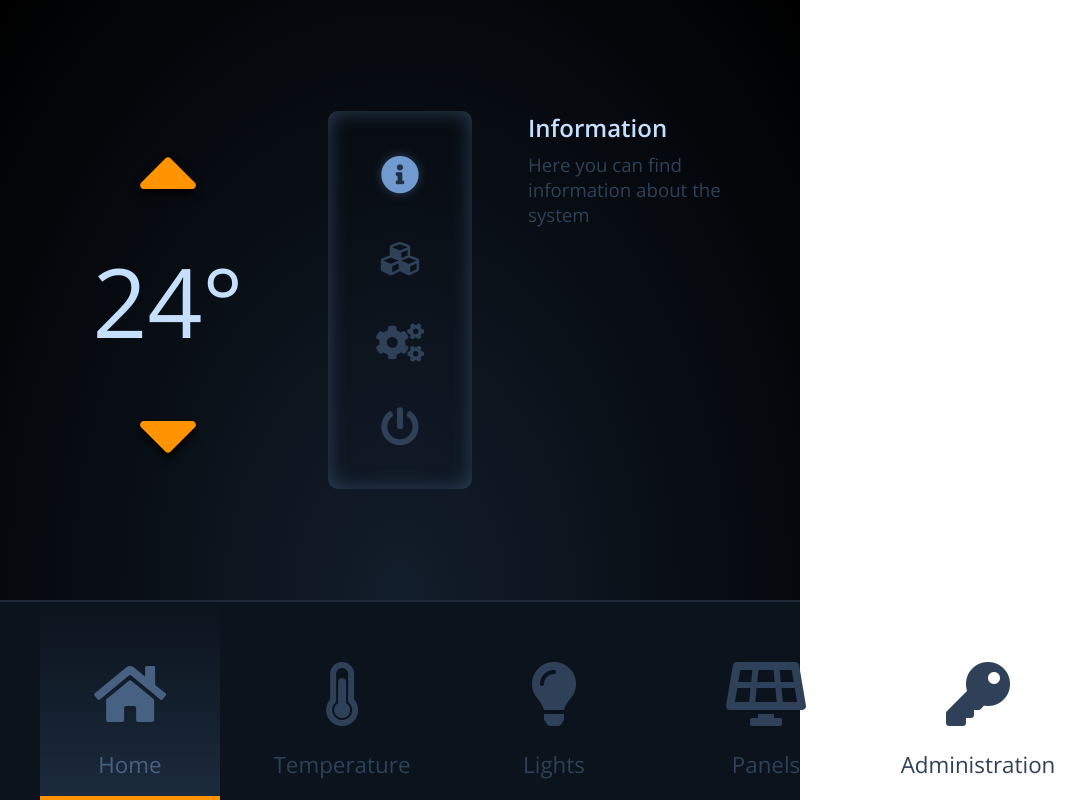
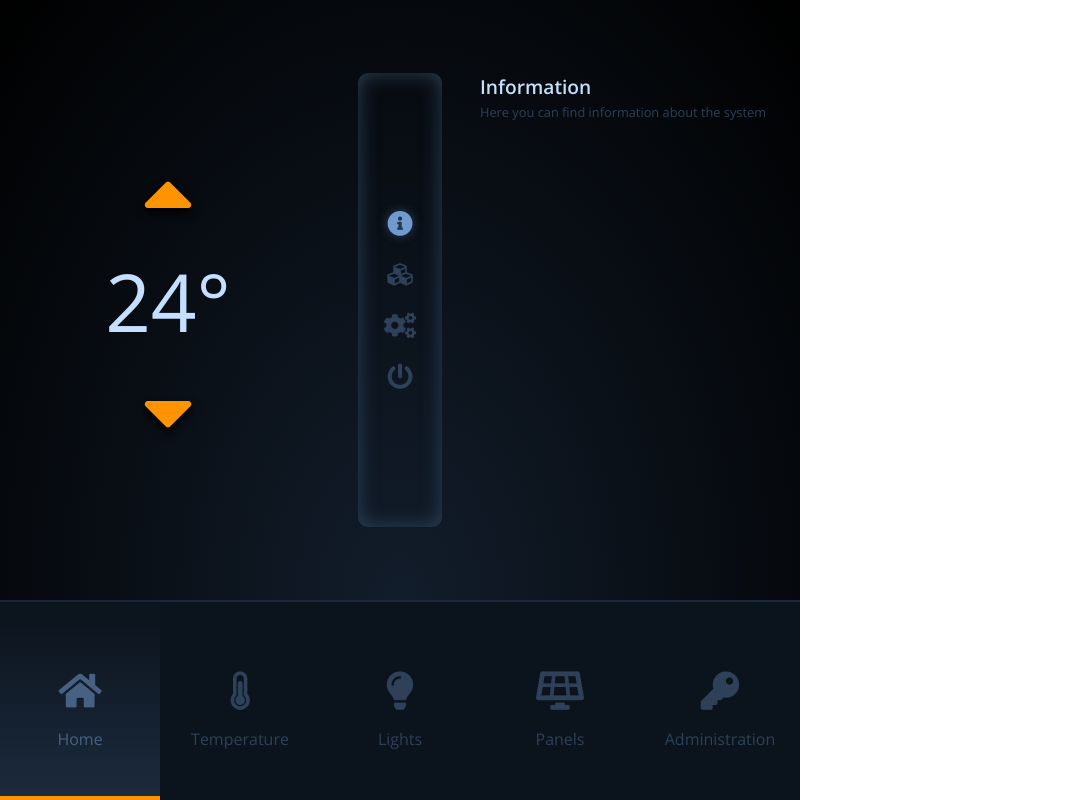
Before and after one commit to emanuelescarabattoli/electrify, an Electron app: page src/index.html in a window 800 px wide. Shown: the whole page, 1068 px wide, since content can reach past the window. Drawn offline with nearby package versions, Linux system fonts and the light colour scheme.

Commit message:
Adjusted sizes

```diff
--- a/src/assets/css/style.css
+++ b/src/assets/css/style.css
@@ -12,11 +12,11 @@ body {
 
 .page {
     margin: 0;
-    padding: 4rem;
+    padding: 1rem;
     display: none;
-    height: calc(75% - 8rem);
+    height: calc(75% - 2rem);
     grid-template-columns: 1fr 8rem 1fr;
-    grid-column-gap: 4rem;
+    grid-column-gap: 1rem;
     background: radial-gradient(ellipse at bottom, #121d2b 0%, #000000 100%);
 }
 
@@ -44,17 +44,14 @@ body {
 .menu-items {
     margin: 0 auto;
     padding: 0;
-    width: 90%;
     height: 100%;
     display: grid;
     grid-template-columns:1fr 1fr 1fr 1fr 1fr;
-    grid-column-gap: 2rem;
 }
 
 .menu-item {
     margin: 0;
     padding: 0;
-    width: 180px;
     height: calc(100% - 4px);
     display: flex;
     align-items: center;
@@ -70,15 +67,15 @@ body {
 }
 
 .menu-item-content-icon {
-    margin: 2rem 0 0 0;
+    margin: 1rem 0 0 0;
     padding: 0;
-    font-size: 4em;
+    font-size: 2.4em;
 }
 
 .menu-item-content-text {
     margin: 0.8rem 0 0 0;
     padding: 0;
-    font-size: 1.4em;
+    font-size: 1em;
 }
 
 .menu-item.is-active {
@@ -97,7 +94,7 @@ body {
 .spinner-arrow {
     margin: 0;
     padding: 0;
-    font-size: 6em;
+    font-size: 5em;
     color: #ff9300;
     text-shadow: 0 5px 10px #000000;
 }
@@ -105,7 +102,7 @@ body {
 .spinner-value {
     margin: 0;
     padding: 0;
-    font-size: 6em;
+    font-size: 5em;
 }
 
 .page-center {
@@ -125,7 +122,7 @@ body {
 
 .submenu {
     margin: 0;
-    padding: 0 3rem;
+    padding: 0 1.6rem;
     height: 100%;
     box-shadow: inset 0 0 20px 0 #2d4259;
     border-radius: 10px;
@@ -150,11 +147,11 @@ body {
 .submenu-content-item {
     margin: 0;
     padding: 0;
-    font-size: 2.4rem;
+    font-size: 1.6rem;
 }
 
 .submenu-content-item + .submenu-content-item {
-    margin-top: 2rem;
+    margin-top: 1rem;
 }
 
 .submenu-content-item.is-active {
@@ -178,9 +175,10 @@ body {
 }
 
 .title {
-    margin: 0 0 0.5rem 0;
+    margin: 0 0 0.2rem 0;
     padding: 0;
     font-weight: 600;
+    font-size: 1.2em;
 }
 
 .subtitle {
@@ -188,4 +186,5 @@ body {
     padding: 0;
     font-weight: 400;
     color: #2e4158;
+    font-size: 0.8em;
 }
```
Also changed, not shown: src/index.js (+4 -3 lines).
